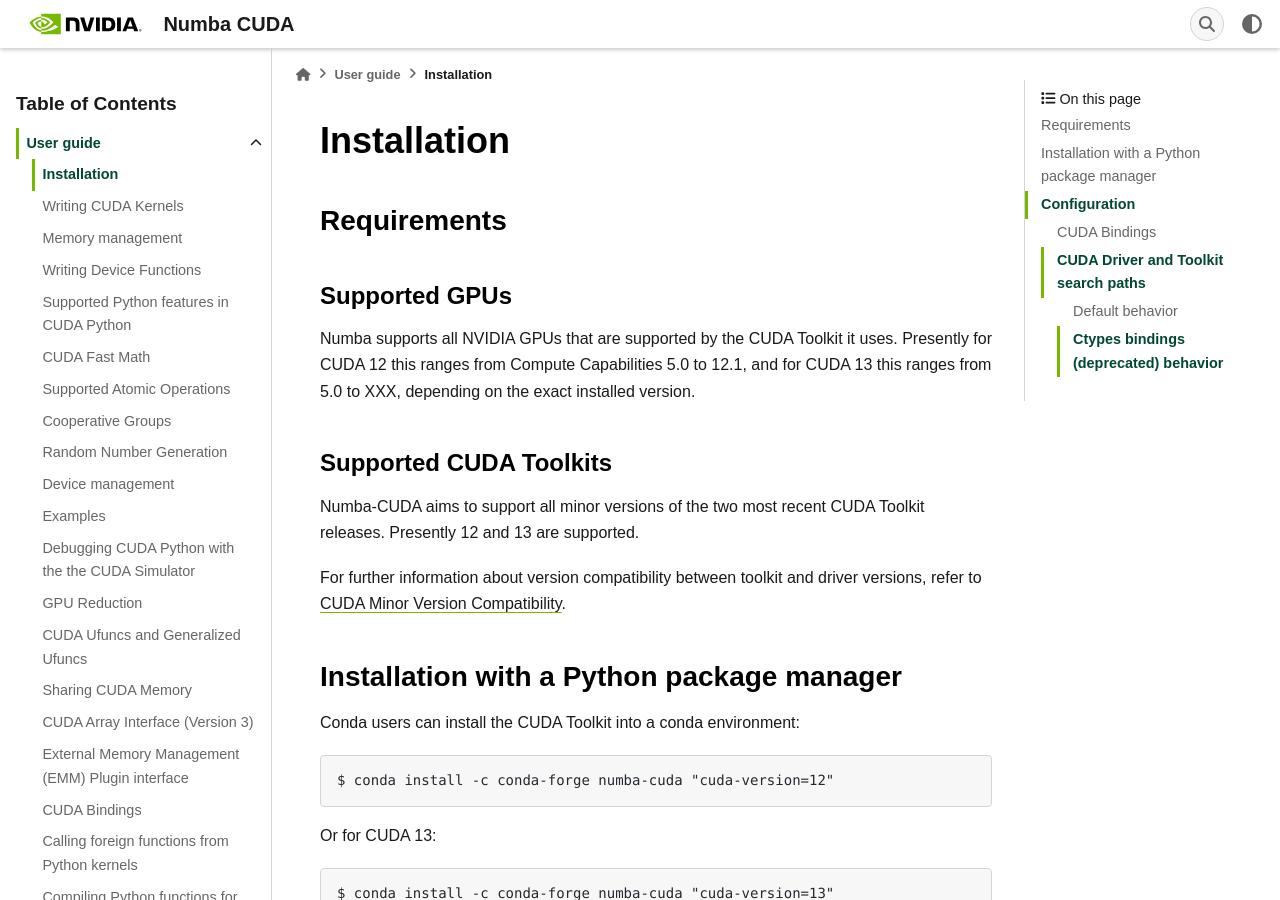
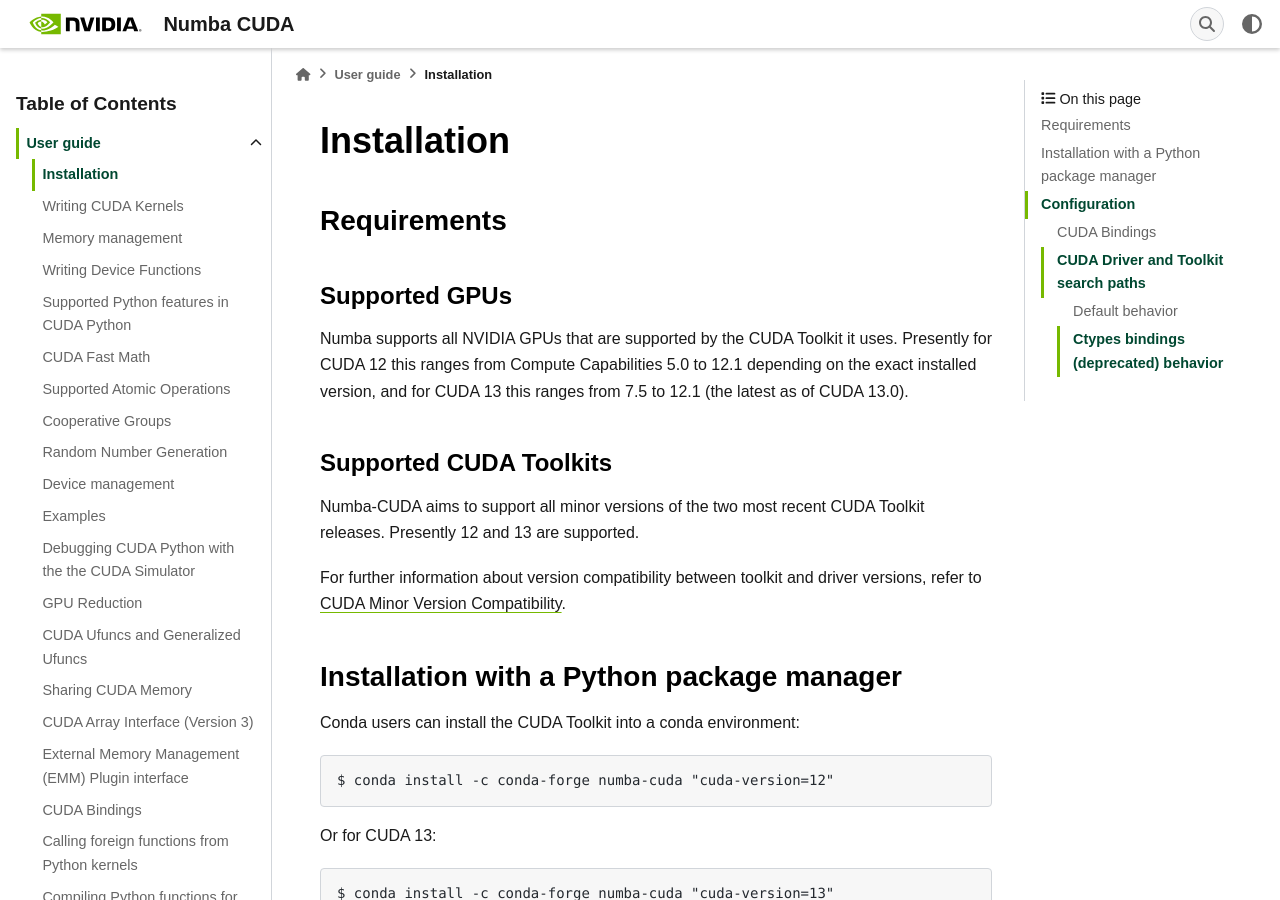
Before and after one commit to NVIDIA/numba-cuda, a Sphinx documentation site: the page built from docs/source/user/installation.rst, in a window 1280 px wide and 900 px high. Built offline with Sphinx 7.4.7, drawn with Linux system fonts in a browser that asks for light colours; some web fonts are replaced.

Commit message:
Clarify CTK supported CCs

```diff
--- a/docs/source/user/installation.rst
+++ b/docs/source/user/installation.rst
@@ -11,8 +11,9 @@
 --------------
 
 Numba supports all NVIDIA GPUs that are supported by the CUDA Toolkit it uses.
-Presently for CUDA 12 this ranges from Compute Capabilities 5.0 to 12.1, and for
-CUDA 13 this ranges from 5.0 to XXX, depending on the exact installed version.
+Presently for CUDA 12 this ranges from Compute Capabilities 5.0 to 12.1
+depending on the exact installed version, and for CUDA 13 this ranges from 7.5
+to 12.1 (the latest as of CUDA 13.0).
 
 
 Supported CUDA Toolkits
```
